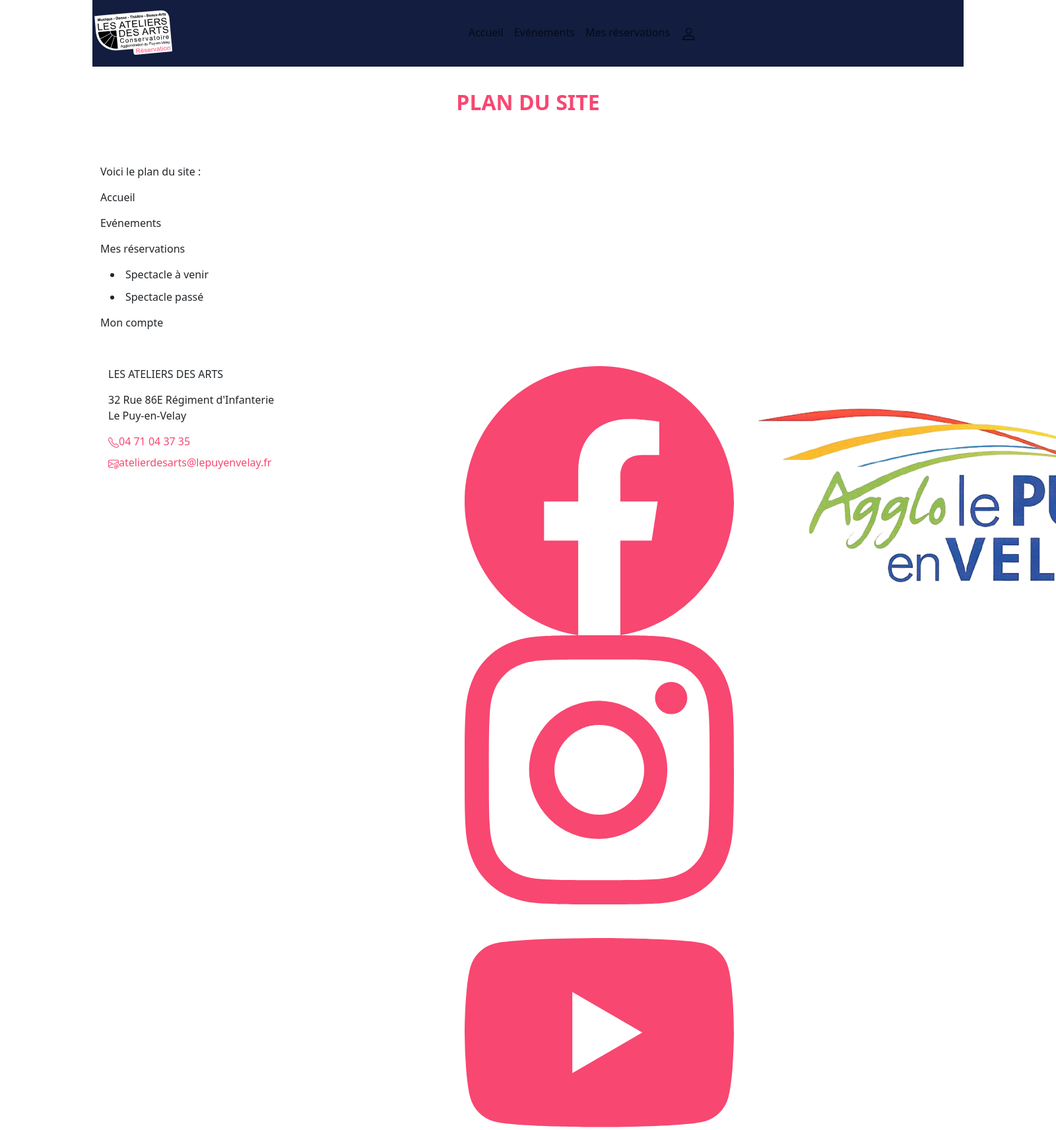
After one commit to Nathanmarij/SAE301_Webweek, a PHP site: page /plan_site.php in a window 1600 px wide; the page is wider, and only the part inside the window is pictured. The commit adds this page. Shown: the top 1713 px of that part at 66% size. Run offline with PHP 8.4, Linux system fonts and the light colour scheme.

Commit message:
Création page plan du site

```diff
--- a/footer.html
+++ b/footer.html
@@ -77,7 +77,7 @@
     </div>
     <div class="bandBasFooter p-3">
         <div class="container d-flex justify-content-center gap-4 flex-wrap">
-        <a href="">Plan du site</a>
+        <a href="plan_site.php">Plan du site</a>
         <a href="mentionslegal.php">Mentions légales</a>
     </div>
     </div>
--- /dev/null
+++ b/plan_site.php
@@ -0,0 +1,41 @@
+<!DOCTYPE html>
+<html lang="fr">
+
+<head>
+    <meta charset="UTF-8">
+    <meta name="viewport" content="width=device-width,initial-scale=1">
+    <meta name="description" content="Réservation conservatoire du Puy en Velay - Plan du site">
+    <title>Réservation conservatoire du Puy en Velay - Plan du site</title>
+    <script src="https://cdn.jsdelivr.net/npm/bootstrap@5.3.0-alpha1/dist/js/bootstrap.bundle.min.js"></script>
+
+    <link href="https://cdn.jsdelivr.net/npm/bootstrap@5.3.3/dist/css/bootstrap.min.css" rel="stylesheet">
+    <link rel="stylesheet" href="style/mentions.css">
+
+</head>
+<header> <?php include("header.php"); ?></header>
+
+<body>
+    <main class="mentions">
+        <div class="container">
+            <h2 class="text-center text-uppercase fw-bold mb-4">Plan du Site</h2>
+            <article>
+                <div class="txt_article">
+                    <p>Voici le plan du site :</p>
+                    <p>Accueil</p>
+                    <p>Evénements</p>
+                    <p>Mes réservations</p>
+                    <ul>
+                        <li>Spectacle à venir</li>
+                        <li>Spectacle passé</li>
+                    </ul>
+                    <p>Mon compte</p>
+                </div>
+            </article>
+        </div>
+    </main>
+</body>
+<footer>
+    <?php include("footer.html"); ?>
+</footer>
+
+</html>
```
Also changed, not shown: mentionslegal.php (+4 -4 lines).
